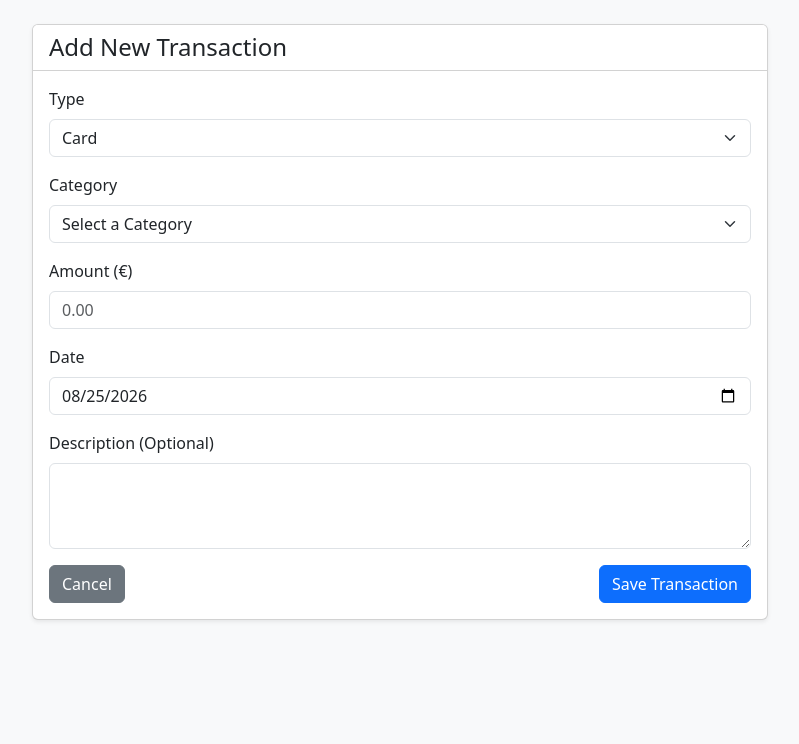
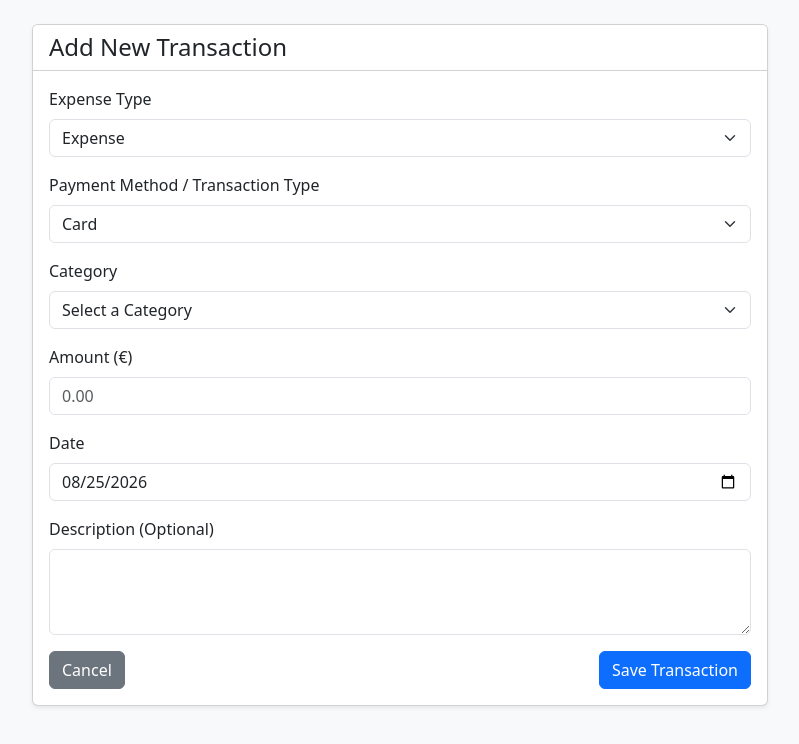
Before and after one commit to melethrill/expanse-tracker, a Laravel app: page /transactions/create in a window 1280 px wide. Shown: the part 56-800 px from the top of the page, without its empty margins (240-1039 px from the left). Run offline with Laravel 12, Linux system fonts and the light colour scheme; a user stored in the database is signed in; data comes from the database, SQL or seed files in the repository.

Commit message:
Separate expense type and payment method and format dates as dd/mm/yyyy
- Restore expense/income type distinction on transactions
- Add transaction_type field for payment method (cash/card)
- Update Transaction model, factory, and controller validation/storage
- Update views to render both options and format dates as d/m/Y
- Update feature tests for transactions and reports

Co-authored-by: melethrill <63187396+melethrill@users.noreply.github.com>

```diff
--- a/app/Http/Controllers/TransactionController.php
+++ b/app/Http/Controllers/TransactionController.php
@@ -34,7 +34,8 @@ class TransactionController extends Controller
     {
         $validated = $request->validate([
             'category_id' => ['required', 'exists:categories,id'],
-            'type' => ['required', 'in:cash,card'],
+            'type' => ['required', 'in:expense,income'],
+            'transaction_type' => ['required', 'in:cash,card'],
             'amount' => ['required', 'numeric', 'gt:0'],
             'description' => ['nullable', 'string', 'max:1000'],
             'date' => ['required', 'date'],
@@ -45,6 +46,7 @@ class TransactionController extends Controller
         Auth::user()->transactions()->create([
             'category_id' => $validated['category_id'],
             'type' => $validated['type'],
+            'transaction_type' => $validated['transaction_type'],
             'amount' => $amountInCents,
             'description' => $validated['description'] ?? null,
             'date' => $validated['date'],
@@ -67,7 +69,8 @@ class TransactionController extends Controller
 
         $validated = $request->validate([
             'category_id' => ['required', 'exists:categories,id'],
-            'type' => ['required', 'in:cash,card'],
+            'type' => ['required', 'in:expense,income'],
+            'transaction_type' => ['required', 'in:cash,card'],
             'amount' => ['required', 'numeric', 'gt:0'],
             'description' => ['nullable', 'string', 'max:1000'],
             'date' => ['required', 'date'],
@@ -78,6 +81,7 @@ class TransactionController extends Controller
         $transaction->update([
             'category_id' => $validated['category_id'],
             'type' => $validated['type'],
+            'transaction_type' => $validated['transaction_type'],
             'amount' => $amountInCents,
             'description' => $validated['description'] ?? null,
             'date' => $validated['date'],
--- a/app/Models/Transaction.php
+++ b/app/Models/Transaction.php
@@ -14,6 +14,7 @@ class Transaction extends Model
         'user_id',
         'category_id',
         'type',
+        'transaction_type',
         'amount',
         'description',
         'date',
--- a/database/factories/TransactionFactory.php
+++ b/database/factories/TransactionFactory.php
@@ -24,7 +24,8 @@ class TransactionFactory extends Factory
         return [
             'user_id' => User::factory(),
             'category_id' => Category::factory(),
-            'type' => 'card',
+            'type' => 'expense',
+            'transaction_type' => 'card',
             'amount' => $this->faker->numberBetween(100, 10000),
             'description' => $this->faker->sentence(),
             'date' => $this->faker->date(),
--- a/resources/views/transactions/create.blade.php
+++ b/resources/views/transactions/create.blade.php
@@ -9,10 +9,18 @@
                 <form method="POST" action="{{ route('transactions.store') }}">
                     @csrf
                     <div class="mb-3">
-                        <label for="type" class="form-label">Type</label>
+                        <label for="type" class="form-label">Expense Type</label>
                         <select name="type" id="type" class="form-select" required>
-                            <option value="card" {{ old('type', 'card') == 'card' ? 'selected' : '' }}>Card</option>
-                            <option value="cash" {{ old('type') == 'cash' ? 'selected' : '' }}>Cash</option>
+                            <option value="expense" {{ old('type', 'expense') == 'expense' ? 'selected' : '' }}>Expense</option>
+                            <option value="income" {{ old('type') == 'income' ? 'selected' : '' }}>Income</option>
+                        </select>
+                    </div>
+
+                    <div class="mb-3">
+                        <label for="transaction_type" class="form-label">Payment Method / Transaction Type</label>
+                        <select name="transaction_type" id="transaction_type" class="form-select" required>
+                            <option value="card" {{ old('transaction_type', 'card') == 'card' ? 'selected' : '' }}>Card</option>
+                            <option value="cash" {{ old('transaction_type') == 'cash' ? 'selected' : '' }}>Cash</option>
                         </select>
                     </div>
 
```
Also changed, not shown: resources/views/transactions/edit.blade.php (+11 -3 lines), resources/views/transactions/index.blade.php (+8 -2 lines), tests/Feature/ReportTest.php (+9 -0 lines), tests/Feature/TransactionTest.php (+34 -19 lines), database/migrations/2026_01_01_000005_update_transactions_table_types.php (added).
